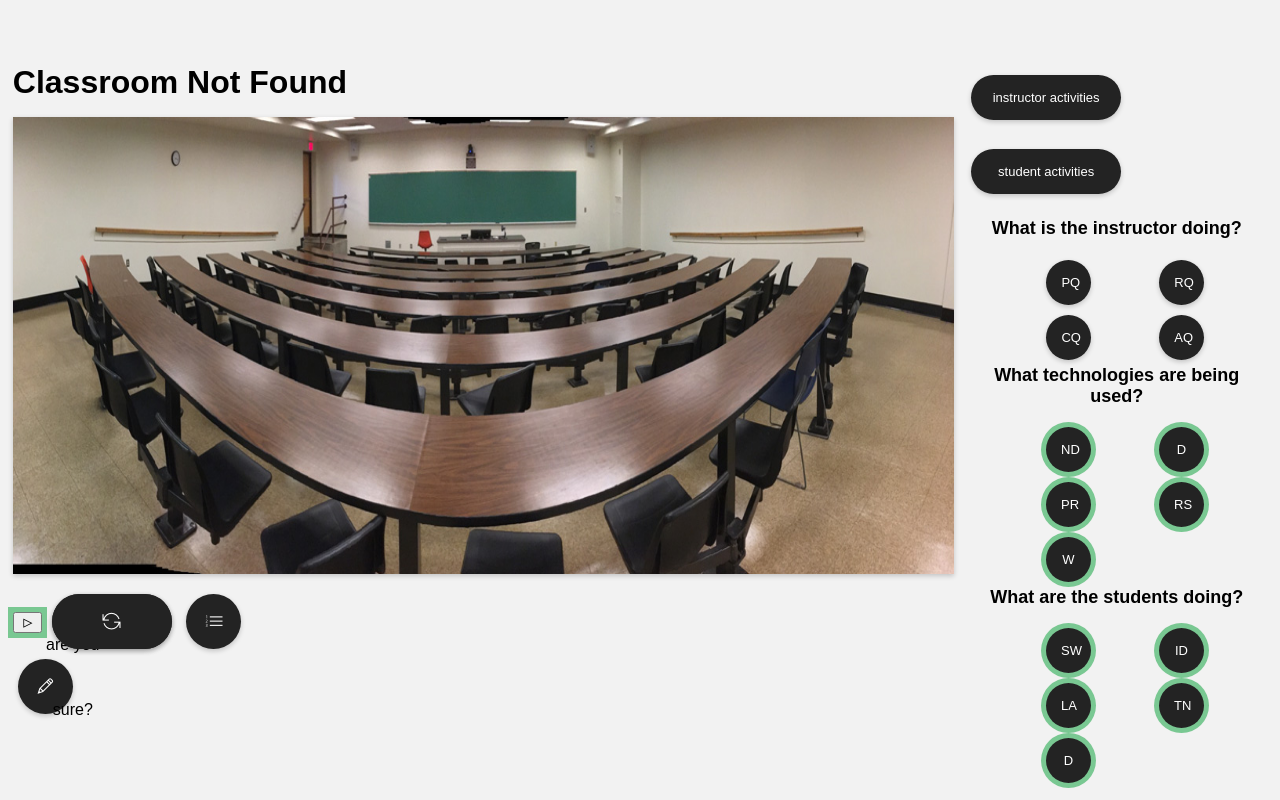
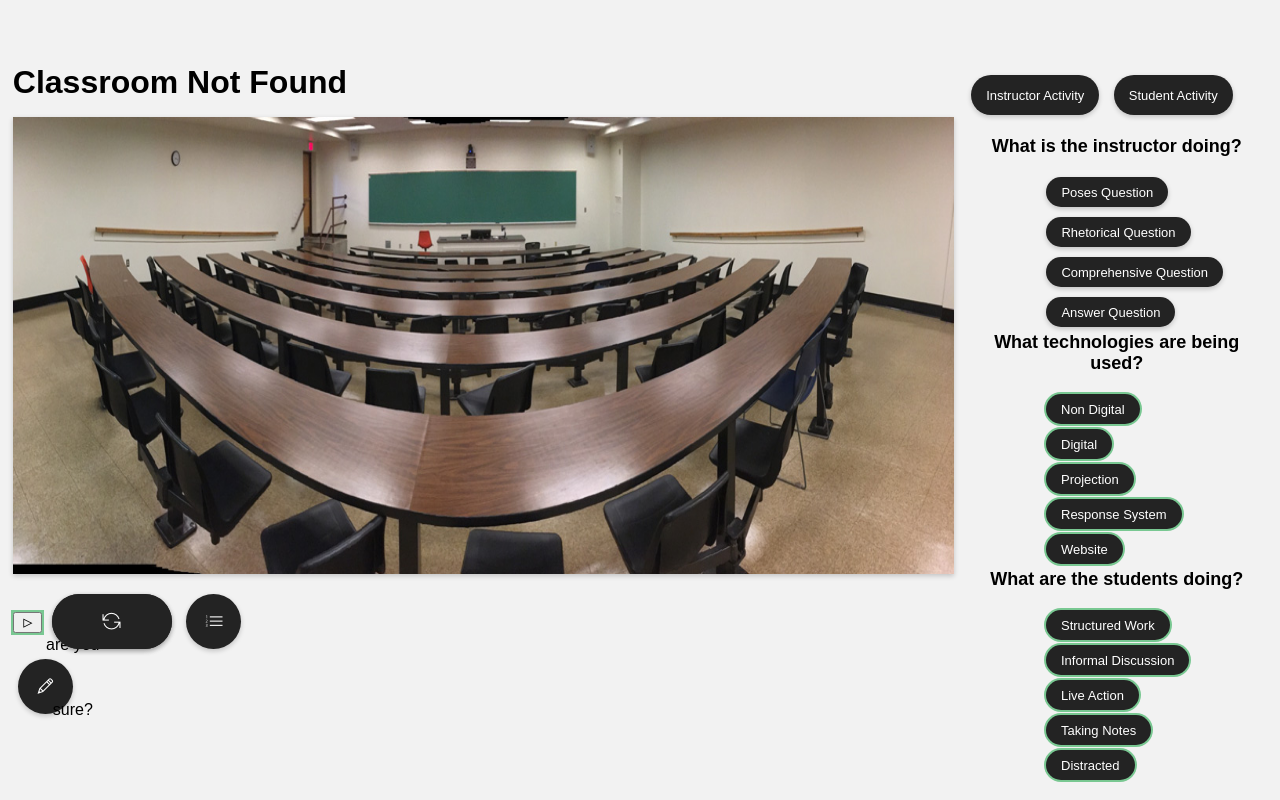
Before and after one commit to ROCA-UVA/ROCA-Web, a PHP site: page / in a window 1280 px wide. Run offline with PHP 8.4, Linux system fonts and the light colour scheme.

Commit message:
dropdown buttons

```diff
--- a/assets/stylesheet.css
+++ b/assets/stylesheet.css
@@ -18,21 +18,94 @@ body {
 	margin: 0;
 }
 
-.dropdown {
-    position: relative;
+.dropdown{
+	position: relative;
 	display: inline-block;
 }
 
+.dropdown .dropdown-menu {
+    position: absolute;
+    top: 100%;
+    left: 0;
+    /** Allow no empty space between this and .dropdown */
+    margin: 0;
+}
+
+.dropdown:hover .dropdown-menu {
+
+    /** Show dropdown menu */
+    display: block;
+}
+
+.dropdown {
+    position: relative;
+    display: inline-block;
+}
+
+.dropdown .dropdown-menu {
+    position: absolute;
+    top: 100%;
+    display: none;
+    margin: 0;
+    list-style: none; /** Remove list bullets */
+    width: 100%; /** Set the width to 100% of it's parent */
+    padding: 0;
+}
+
+.dropdown:hover .dropdown-menu {
+    display: block;
+}
+
+/** Button Styles **/
+.dropdown button {
+    -o-transition:.5s;
+	-ms-transition:.5s;
+	-moz-transition:.5s;
+	-webkit-transition:.5s;
+	transition:.5s;
+	width: auto;
+	padding-right: 15px;
+	padding-left: 15px;
+	font-size: small;
+	font-family: 'product sans', sans-serif;
+	color: #ffffff;
+	background-color: #232323;
+	cursor: pointer;
+	margin: 5px;
+	height: 40px;
+	text-align:center;
+	border: none;
+	background-size: 300% 100%;
+	box-shadow: 0 2px 5px 0 rgba(0, 0, 0, 0.20);
+	border-radius: 100px;
+	margin-bottom: 15%;
+}
+
+/** List Item Styles **/
+.dropdown a {
+    display: block;
+    padding: 0.2em 0.8em;
+    text-decoration: none;
+    background: white;
+    color: #333333;
+}
+
+/** List Item Hover Styles **/
+.dropdown a:hover {
+    background: #4390C1;
+    color: white;
+    border-radius: 20px;
+}
+
+
 .dropdown-content {
-  cursor: pointer;
   display: none;
-  position: absolute;
-  overflow: hidden;
+  position: relative;
   background-color: #f1f1f1;
   min-width: 160px;
   box-shadow: 0px 8px 16px 0px rgba(0,0,0,0.2);
-  z-index: 999;
 }
+
 
 .dropdown-content a {
 	cursor: pointer;
@@ -53,20 +126,6 @@ body {
     -webkit-transition:.35s;
     transition:.35s;
 }
-
-.dropdown-content a:hover {
-	background-color:#33b5e5;
-	color: white;
-	cursor: pointer;
-}
-
-
-.dropdown:hover .dropdown-content {
-	border-radius: 15px;
-	display: block;
-	bottom:100%;
-}
-
 
 #timer {
 	display: block;
@@ -159,7 +218,6 @@ body {
 }
 
 .checkbox-grid {
-	display: grid;
 	grid-template-columns: 50% 25%;
 	padding-left: 25%;
 	padding-top: 5%;
@@ -611,14 +669,14 @@ button:focus {
 	background-color: #232323;
     cursor: pointer;
     margin: 5px;
-	height: 45px;
-	width: 45px;
+	height: 30px;
     text-align:center;
     border: none;
     background-size: 300% 100%;
 	border-radius: 100px;
 	box-shadow: 0 0 0 0 rgba(0, 158, 50, 0.5);
 	-webkit-animation: pulse 1.8s infinite;
+	display: block;
   }
 
   @-webkit-keyframes pulse {
@@ -633,7 +691,7 @@ button:focus {
 	  -ms-transform: scale(1);
 	  -webkit-transform: scale(1);
 	  transform: scale(1);
-	  box-shadow: 0 0 0 5px rgba(0, 158, 50, 0.5);
+	  box-shadow: 0 0 0 2px rgba(0, 158, 50, 0.5);
 	}
 	100% {
 	  -moz-transform: scale(0.9);
@@ -663,36 +721,10 @@ button:focus {
 	background-color: #232323;
 	cursor: pointer;
 	margin: 5px;
-	height: 45px;
-	width: 45px;
-	text-align:center;
-	border: none;
-	background-size: 300% 100%;
-	box-shadow: 0 2px 5px 0 rgba(0, 0, 0, 0.20);
-	border-radius: 100%;
-}
-
-.side-button {
-	-o-transition:.5s;
-	-ms-transition:.5s;
-	-moz-transition:.5s;
-	-webkit-transition:.5s;
-	transition:.5s;
-	width: auto;
-	padding-right: 15px;
-	padding-left: 15px;
-	font-size: small;
-	font-family: 'product sans', sans-serif;
-	color: #ffffff;
-	background-color: #232323;
-	cursor: pointer;
-	margin: 5px;
-	height: 45px;
-	width: 150px;
+	height: 30px;
 	text-align:center;
 	border: none;
 	background-size: 300% 100%;
 	box-shadow: 0 2px 5px 0 rgba(0, 0, 0, 0.20);
 	border-radius: 100px;
-	margin-bottom: 15%;
 }
--- a/index.html
+++ b/index.html
@@ -128,56 +128,57 @@
 		<!-- BEGIN: right_side div -->
 		<!-- Contains interval reading form -->
 		<div id="right_side">
+			<div class="dropdown">
+			    <!-- trigger button -->
+			    <button>Instructor Activity</button>
+			    <!-- dropdown menu -->
+			    <ul class="dropdown-menu">
+			        <li><a href="#">Lecturing</a></li>
+			        <li><a href="#">Group Discussion</a></li>
+			        <li><a href="#">Administrative Task</a></li>
+			        <li><a href="#">Media</a></li>
+			        <li><a href="#">Idle</a></li>
+			    </ul>
+			</div>
+			<div class="dropdown">
+			    <!-- trigger button -->
+			    <button>Student Activity</button>
+			    <!-- dropdown menu -->
+			    <ul class="dropdown-menu">
+			        <li><a href="#">Group Work</a></li>
+			        <li><a href="#">Individual Work</a></li>
+			        <li><a href="#">Presentation</a></li>
+			    </ul>
+			</div>
+
 			<div id="interval_readings_form">
-				<div id="Pedagogical_Strategies">
-					<div class="dropdown">
-					<button class="side-button">instructor activities</button>
-					<div class="dropdown-content">
-						<a href="db.php?action=L">Lecturing</a>
-						<a href="db.php?action=GD">Group Discussion</a>
-						<a href="db.php?action=AT">Administrative Task</a>
-						<a href="db.php?action=MM">Media</a>
-						<a href="db.php?action=ID">Idle</a>
-					</div>
-					<br>
-				</div>
-				<div class="dropdown" onmouseover="reactivateDropdowns()">
-					<button class="side-button">student activities</button>
-					<div class="dropdown-content">
-						<a href="db.php?action=SGW">Group Work</a>
-						<a href="db.php?action=DW">Invidual Work</a>
-						<a href="db.php?action=SP">Presentation</a>
-					</div>
-				</div>
-
 					<div id="timer" style="text-align: center;"></div>
 					<div class="subheader">What is the instructor doing?</div>
 					<div class="checkbox-grid">
-						  	<button class="circular-side-button" title="Start" type="button" id="start_button"> PQ </button>
-						  	<button class="circular-side-button" title="Start" type="button" id="start_button"> RQ</button>
-						  	<button class="circular-side-button" title="Start" type="button" id="start_button"> CQ</button>
-						  	<button class="circular-side-button" title="Start" type="button" id="start_button"> AQ</button>
+						  	<button class="circular-side-button" type="button"> Poses Question </button>
+						  	<button class="circular-side-button" type="button"> Rhetorical Question</button>
+						  	<button class="circular-side-button" type="button"> Comprehensive Question</button>
+						  	<button class="circular-side-button" type="button"> Answer Question</button>
 
 					</div>
-				</div>
 				<div id="Instructional Technologies">
 					<div class="subheader">What technologies are being used?</div>
 					<div class="checkbox-grid">
-						<button class="pulse-side-button" title="Start" type="button" id="start_button"> ND </button>
-						<button class="pulse-side-button" title="Start" type="button" id="start_button"> D </button>
-						<button class="pulse-side-button" title="Start" type="button" id="start_button"> PR </button>
-						<button class="pulse-side-button" title="Start" type="button" id="start_button"> RS </button>
-						<button class="pulse-side-button" title="Start" type="button" id="start_button"> W </button>
+						<button class="pulse-side-button" type="button" > Non Digital </button>
+						<button class="pulse-side-button" type="button" > Digital </button>
+						<button class="pulse-side-button" type="button" > Projection </button>
+						<button class="pulse-side-button" type="button" > Response System </button>
+						<button class="pulse-side-button" type="button" > Website </button>
 					</div>
 				</div>
 				<div id="Student Engagement">
 					<div class="subheader">What are the students doing?</div>
 					<div class="checkbox-grid">
-						<button class="pulse-side-button" title="Start" type="button" id="start_button"> SW </button>
-						<button class="pulse-side-button" title="Start" type="button" id="start_button"> ID </button>
-						<button class="pulse-side-button" title="Start" type="button" id="start_button"> LA </button>
-						<button class="pulse-side-button" title="Start" type="button" id="start_button"> TN </button>
-						<button class="pulse-side-button" title="Start" type="button" id="start_button"> D </button>
+						<button class="pulse-side-button" type="button" > Structured Work </button>
+						<button class="pulse-side-button" type="button" > Informal Discussion </button>
+						<button class="pulse-side-button" type="button" > Live Action </button>
+						<button class="pulse-side-button" type="button" > Taking Notes </button>
+						<button class="pulse-side-button" type="button" > Distracted </button>
 					</div>
 				</div>
 			</div>
```
